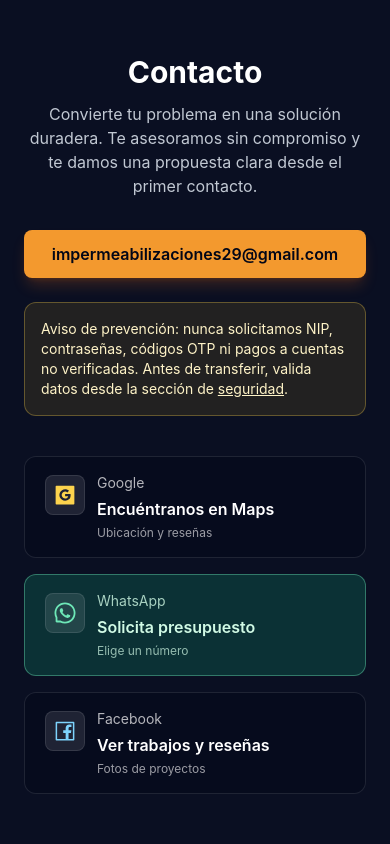
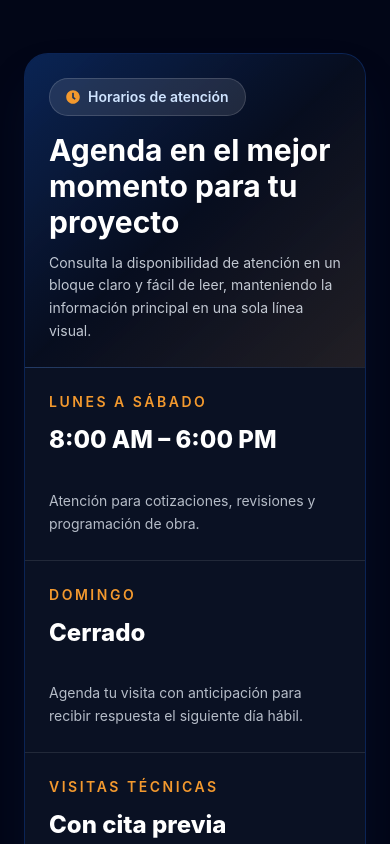
Before and after one commit to AlexArmendariz03/LandingPage, a Next.js app: page / in a window 390 px wide. Shown: the part 6820-7664 px from the top of the page. Built offline with nearby package versions, Linux system fonts and the light colour scheme.

Commit message:
Mejora bloque de horarios

```diff
--- a/src/app/components/navBar.tsx
+++ b/src/app/components/navBar.tsx
@@ -31,6 +31,9 @@ export default function Navbar() {
           <a href="#galeria" className="hover:text-white transition">
             Galería
           </a>
+          <a href="#horarios" className="hover:text-white transition">
+            Horarios
+          </a>
           <a href="#contacto" className="hover:text-white transition">
             Contacto
           </a>
--- a/src/app/page.tsx
+++ b/src/app/page.tsx
@@ -6,6 +6,7 @@ import Image from "next/image";
 import {
     FaCheckCircle,
     FaClipboardCheck,
+    FaClock,
     FaLeaf,
     FaPhoneAlt,
     FaPaintRoller,
@@ -148,6 +149,24 @@ const businessImpact = [
     "Ahorra energía con un mejor aislamiento térmico en tus espacios.",
     "Evita pérdidas y paros operativos causados por humedad.",
     "Trabajo con mano de obra garantizada por escrito.",
+];
+
+const scheduleBlocks = [
+    {
+        eyebrow: "Lunes a sábado",
+        time: "8:00 AM – 6:00 PM",
+        detail: "Atención para cotizaciones, revisiones y programación de obra.",
+    },
+    {
+        eyebrow: "Domingo",
+        time: "Cerrado",
+        detail: "Agenda tu visita con anticipación para recibir respuesta el siguiente día hábil.",
+    },
+    {
+        eyebrow: "Visitas técnicas",
+        time: "Con cita previa",
+        detail: "Coordinamos el horario ideal para revisar tu techo, bodega o superficie.",
+    },
 ];
 
 export default function LandingPage() {
@@ -353,6 +372,46 @@ export default function LandingPage() {
                 </div>
             </section>
 
+            <section id="horarios" className="max-w-6xl mx-auto px-6 py-20">
+                <div
+                    className="overflow-hidden rounded-3xl border border-[#0c5ce6]/25 bg-slate-900/70 shadow-2xl shadow-blue-950/30"
+                    data-aos="fade-up"
+                >
+                    <div className="grid gap-0 lg:grid-cols-[0.95fr_2.05fr]">
+                        <div className="border-b border-white/10 bg-gradient-to-br from-[#0c5ce6]/25 via-slate-950/40 to-[#f3992e]/10 p-6 md:p-8 lg:border-b-0 lg:border-r">
+                            <span className="inline-flex items-center gap-2 rounded-full border border-white/15 bg-white/10 px-4 py-2 text-sm font-semibold text-[#cfe4ff]">
+                                <FaClock className="text-[#f3992e]" />
+                                Horarios de atención
+                            </span>
+                            <h2 className="mt-4 text-3xl font-bold">Agenda en el mejor momento para tu proyecto</h2>
+                            <p className="mt-3 text-sm leading-relaxed text-blue-50/80">
+                                Consulta la disponibilidad de atención en un bloque claro y fácil de leer, manteniendo la
+                                información principal en una sola línea visual.
+                            </p>
+                        </div>
+
+                        <div className="grid divide-y divide-white/10 md:grid-cols-3 md:divide-x md:divide-y-0">
+                            {scheduleBlocks.map((item, index) => (
+                                <article
+                                    key={item.eyebrow}
+                                    className="group flex min-h-48 flex-col justify-between p-6 transition hover:bg-white/[0.03] md:p-7"
+                                    data-aos="fade-up"
+                                    data-aos-delay={index * 100}
+                                >
+                                    <div>
+                                        <p className="text-sm font-semibold uppercase tracking-[0.18em] text-[#f3992e]">
+                                            {item.eyebrow}
+                                        </p>
+                                        <p className="mt-3 text-2xl font-extrabold text-white">{item.time}</p>
+                                    </div>
+                                    <p className="mt-5 text-sm leading-relaxed text-blue-50/75">{item.detail}</p>
+                                </article>
+                            ))}
+                        </div>
+                    </div>
+                </div>
+            </section>
+
             <section id="contacto" className="bg-slate-900/60 border-t border-white/5">
                 <div className="max-w-4xl mx-auto px-6 py-20 text-center" data-aos="fade-up">
                     <h2 className="text-3xl font-bold">Contacto</h2>
```
Also changed, not shown: 1 other file (tests, documents, lock files or other folders).
